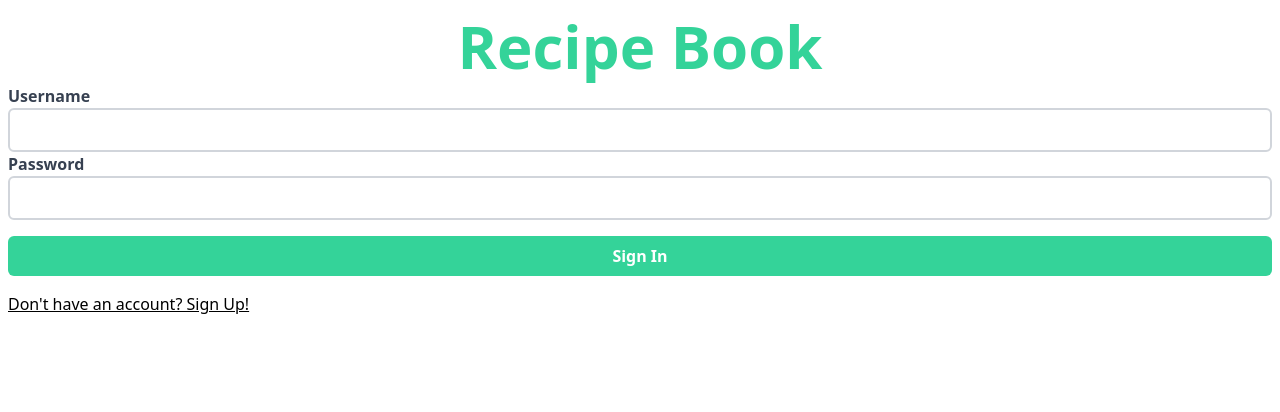
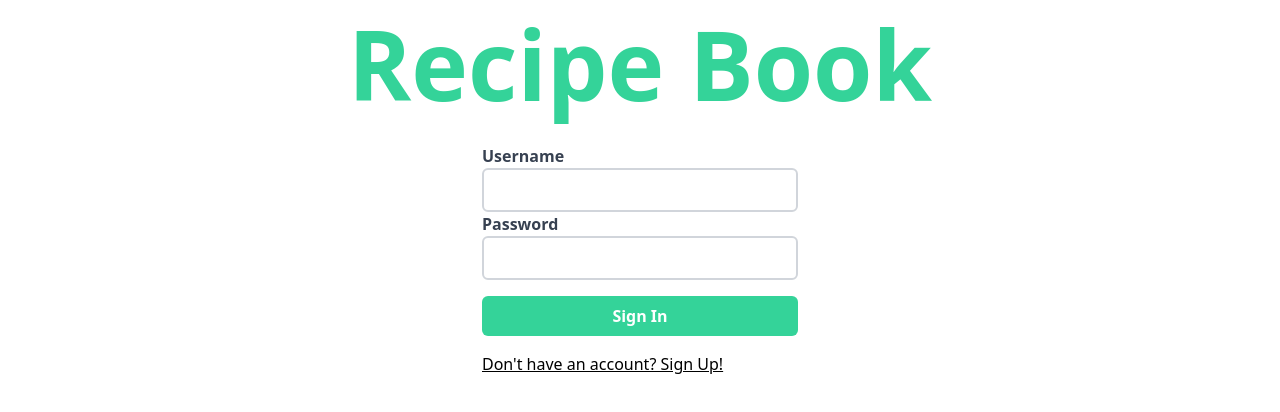
Before and after one commit to kai-blt/recipebook-frontend-tailwind, a React (Create React App) app: page / in a window 1280 px wide. Shown: the top 412 px of the page. Built offline with nearby package versions, Linux system fonts and the light colour scheme; no server answers.

Commit message:
adjusts login form size for all breakpoints

```diff
--- a/src/components/LoginForm.jsx
+++ b/src/components/LoginForm.jsx
@@ -38,7 +38,7 @@ const LoginForm = (props) => {
   };
 
   return (
-    <>
+    <div className="formcontainer">
     {!isCreatingAccount
       ?
       <>
@@ -110,7 +110,7 @@ const LoginForm = (props) => {
         }
       </>
     }
-    </>
+    </div>
   );
 }
 
--- a/src/components/NavBar.jsx
+++ b/src/components/NavBar.jsx
@@ -66,7 +66,7 @@ const NavBar = () => {
         </svg>
       </button>
       <div className="w-2/3">
-        <select onChange={handleSearchType} className="font-bold text-gray-700 border-r-2 border-gray-500 p-2 w-5 rounded-l-sm rounded-t-sm">
+        <select onChange={handleSearchType} className="searchtype">
           <option value="title">title</option>
           <option value="ingredient">ingredient</option>
         </select>
--- a/src/index.css
+++ b/src/index.css
@@ -4,7 +4,7 @@
 
 @layer components {
   .logo {
-    @apply mt-4 font-bold text-6xl text-green-400 text-center;
+    @apply mt-4 mb-6 sm:mb-8 font-bold text-6xl sm:text-7xl md:text-8xl text-green-400 text-center;
   }
 
   .recipe-image {
@@ -15,12 +15,20 @@
     @apply relative py-10 mb-4 sm:w-1/4 sm:m-2 md:w-1/5 lg:w-1/6 border-2 border-gray-700 rounded-md shadow-md font-bold text-white text-shadow text-lg text-center transition duration-300 ease-in-out hover:opacity-30;
   }
 
+  .formcontainer {
+    @apply sm:w-1/2 md:w-1/3 lg:w-1/4 m-auto;
+  }
+
   .input {
     @apply py-2 px-2 w-full border-2 rounded-md border-gray-300;
   }
 
   .searchbar {
     @apply py-2 px-2 w-2/3 border-none rounded-r-sm rounded-b-sm border-gray-300;
+  }
+
+  .searchtype {
+    @apply font-bold text-gray-700 border-r-2 border-gray-500 p-2 w-5 rounded-l-sm rounded-t-sm;
   }
 
 
```
